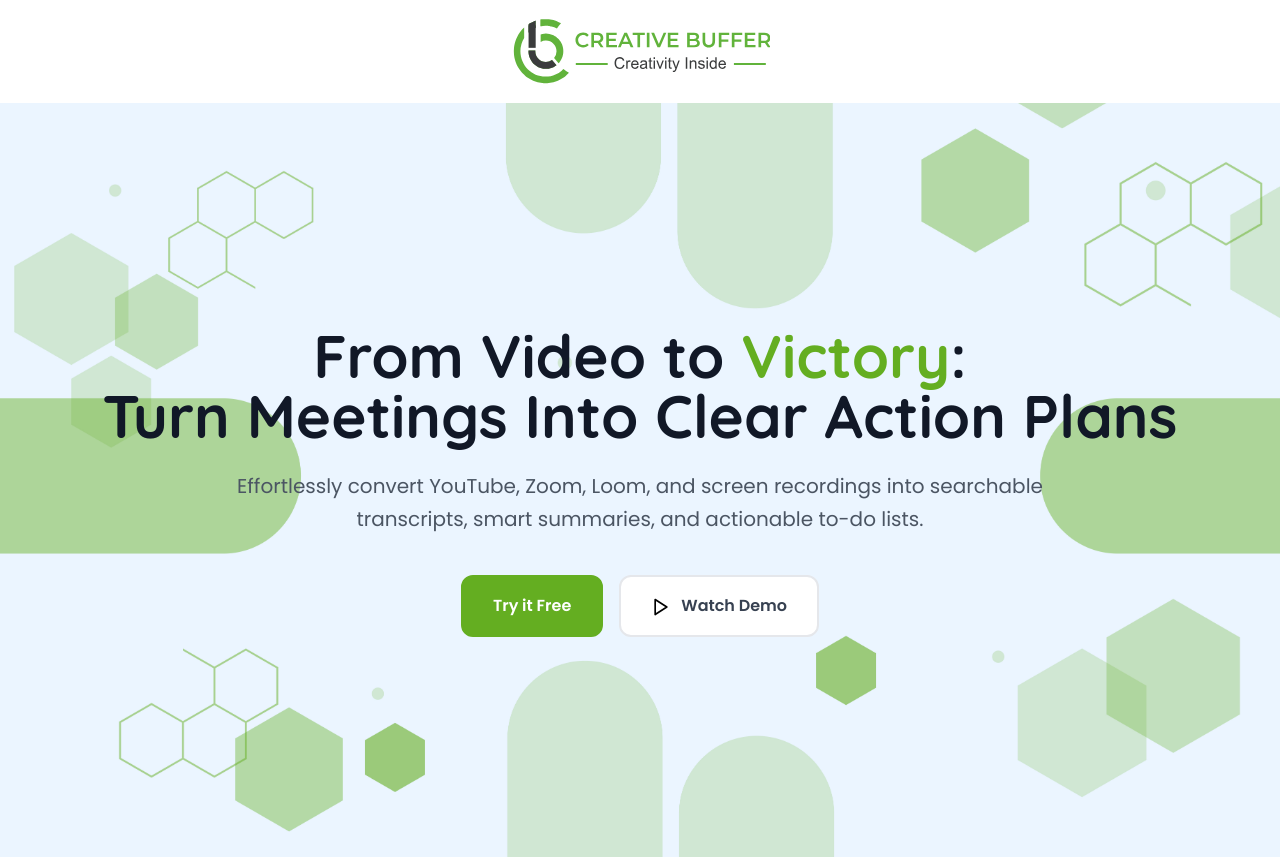
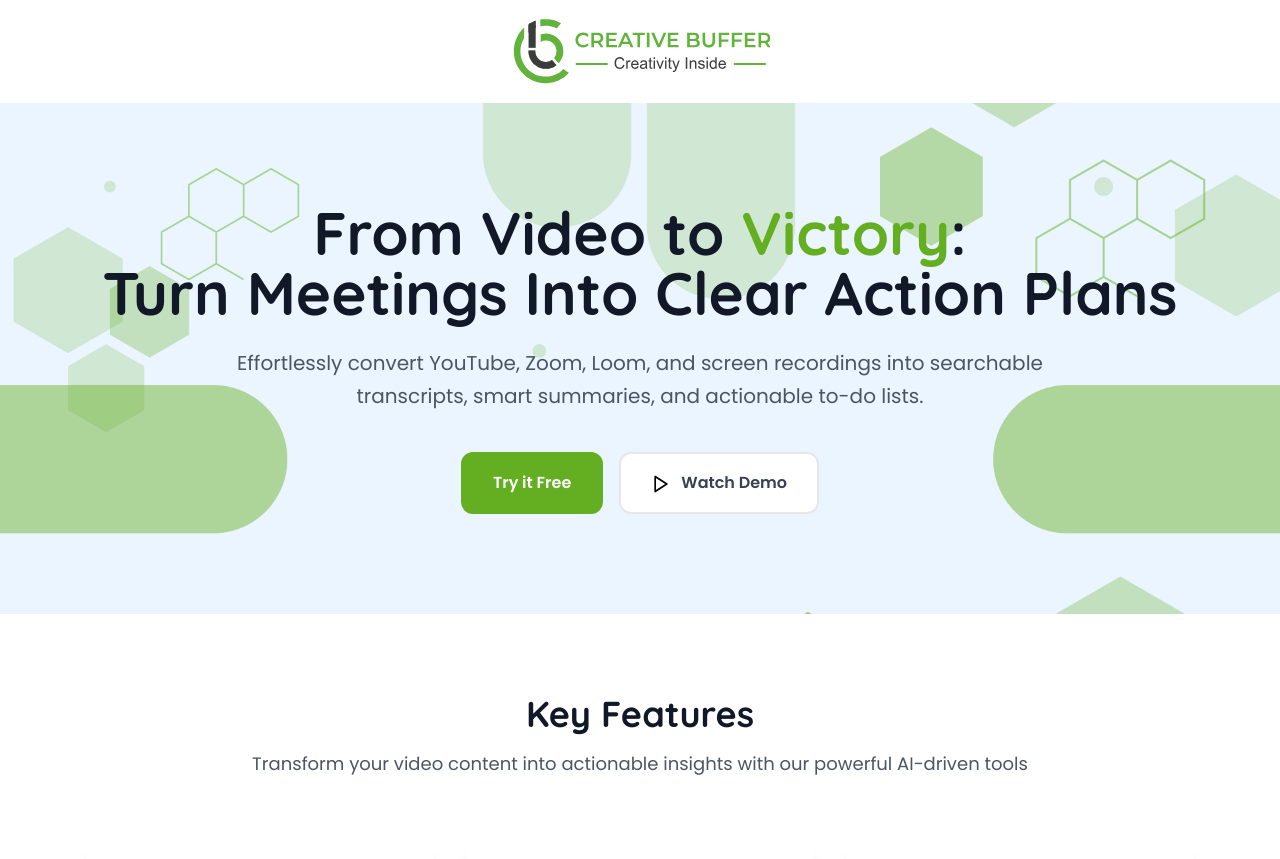
Before and after one commit to dheerendrakumarcreative/video-transcription, a React (Vite) app: page / in a window 1280 px wide. Shown: the top 859 px of the page. Built offline with nearby package versions, Linux system fonts and the light colour scheme; no server answers.

Commit message:
responisve issue

```diff
--- a/src/index.css
+++ b/src/index.css
@@ -897,7 +897,9 @@ div#nav-tabContent {
 
 /* responsive css */
 @media (max-width:1400px) {
-
+.p-140 {
+    padding: 100px 0 100px !important;
+}
 
   img.greennormalarrow {
 
```
